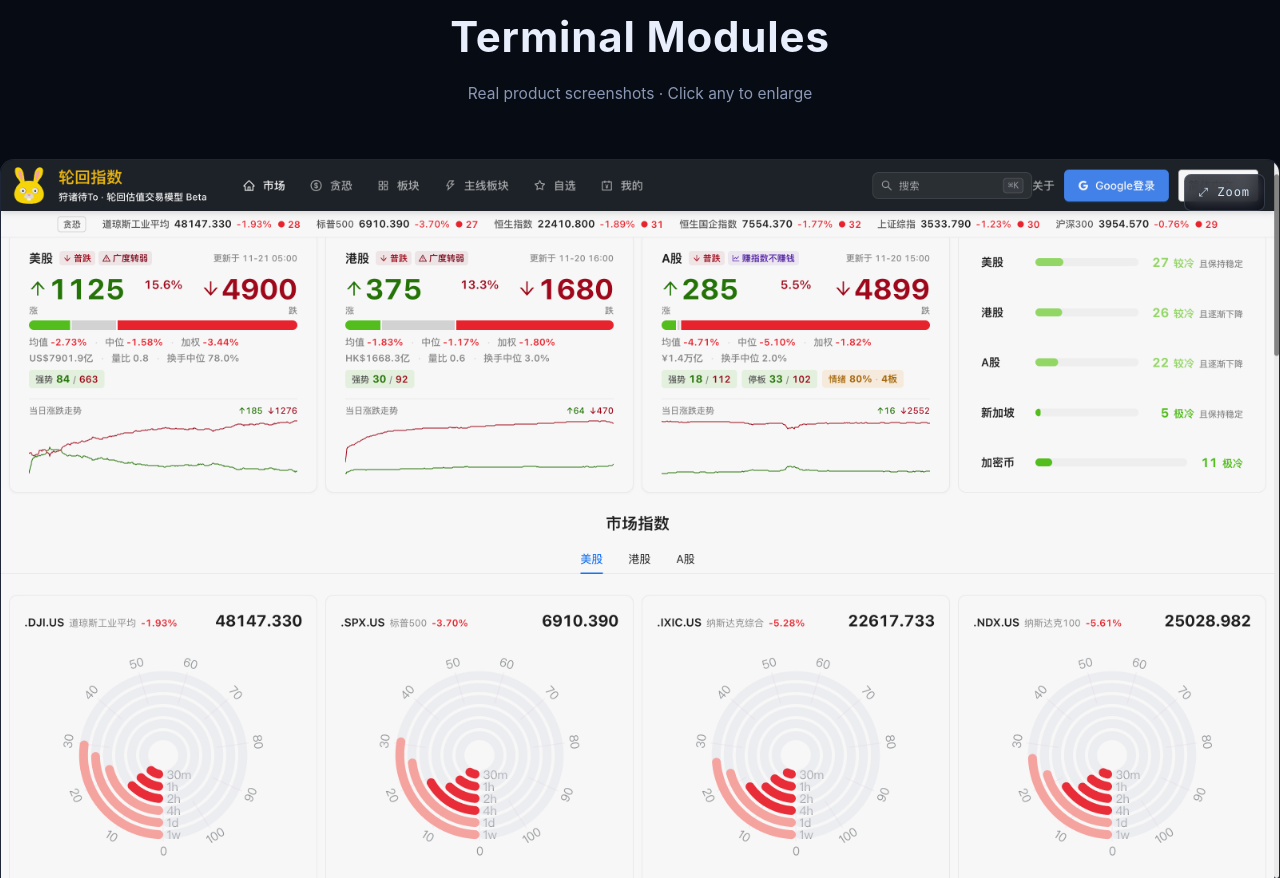
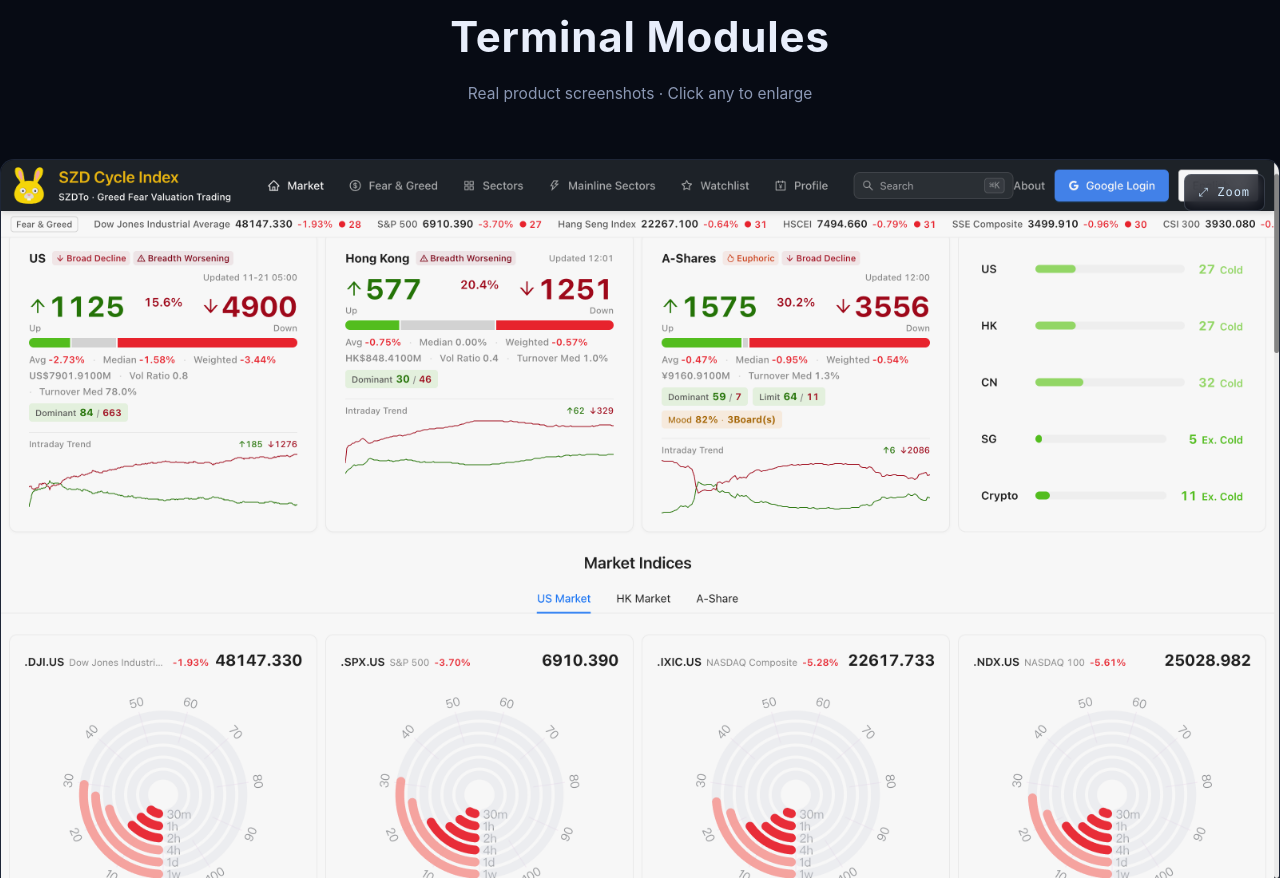
Before and after one commit to cycleindex-szdto/cycleindex-szdto.github.io, a plain HTML site: page index.html in a window 1280 px wide. Shown: the part 869-1747 px from the top of the page. Drawn offline with Linux system fonts and the light colour scheme.

Commit message:
feat(i18n): 截图本地化——三语言各配实截
- 正式站切语言实截 en/zh-TW 各9张（i18nextLng 驱动，UI全本地化，
  数据层保持源语言），命名 name.en.png / name.zh-tw.png
- 轮回盘(用户供图旧版)与回测(登录墙)两卡 data-img-shared 三语共用
- apply() 扩展：卡片 img src 与灯箱 data-src 随语言切换，
  zh 还原 base 名；共享卡跳过
- images 共29张19MB，lazy 按语言加载单用户约6MB
- 验证：en态9张en图+2共享零破图；三语互切图片即时跟随；
  灯箱 data-src 同步

```diff
--- a/index.html
+++ b/index.html
@@ -572,7 +572,7 @@
         </figcaption>
       </figure>
 
-      <figure class="card" data-src="images/reincarnation-cycle.png" data-i18n-caption="c2cap" data-caption="轮回盘 · 行业轮动全景">
+      <figure class="card" data-src="images/reincarnation-cycle.png" data-img-shared data-i18n-caption="c2cap" data-caption="轮回盘 · 行业轮动全景">
         <div class="card-shot">
           <img src="images/reincarnation-cycle.png" data-i18n-alt="c2alt" alt="轮回盘页面：行业轮动块（主线分与涨跌幅）及多市场宽度面板" loading="lazy" />
           <span class="card-zoom"><span data-i18n="zoom">⤢ 放大</span></span>
@@ -671,7 +671,7 @@
         </figcaption>
       </figure>
 
-      <figure class="card" data-src="images/backtest.png" data-i18n-caption="c11cap" data-caption="策略回测 · 信号级记录">
+      <figure class="card" data-src="images/backtest.png" data-img-shared data-i18n-caption="c11cap" data-caption="策略回测 · 信号级记录">
         <div class="card-shot">
           <img src="images/backtest.png" data-i18n-alt="c11alt" alt="策略回测页：BTC、ETH、SOL 等回测记录与持仓状态、收益" loading="lazy" />
           <span class="card-zoom"><span data-i18n="zoom">⤢ 放大</span></span>
@@ -884,6 +884,16 @@
         document.querySelectorAll('.lang-opt').forEach(function (b) {
           b.classList.toggle('active', b.getAttribute('data-lang') === lang);
         });
+        /* 截图按语言切换（.en / .zh-tw 后缀）；data-img-shared 三语共用 */
+        document.querySelectorAll('figure.card').forEach(function (card) {
+          if (card.hasAttribute('data-img-shared')) return;
+          var base = card.getAttribute('data-src').replace(/(\.en|\.zh-tw)?\.png$/, '.png');
+          var v = lang === 'zh' ? base
+            : base.replace(/\.png$/, (lang === 'en' ? '.en' : '.zh-tw') + '.png');
+          card.setAttribute('data-src', v);
+          var img = card.querySelector('img');
+          if (img) img.src = v;
+        });
       }
 
       apply(resolve());
```
Also changed, not shown: images/crypto-kline.en.png (added), images/crypto-kline.zh-tw.png (added), images/global-search.en.png (added), images/global-search.zh-tw.png (added), images/greedfear-list.en.png (added), images/greedfear-list.zh-tw.png (added), images/home-market.en.png (added), images/home-market.zh-tw.png (added), images/market-breadth.en.png (added), images/market-breadth.zh-tw.png (added), images/market-mainline.en.png (added), 7 other files.
